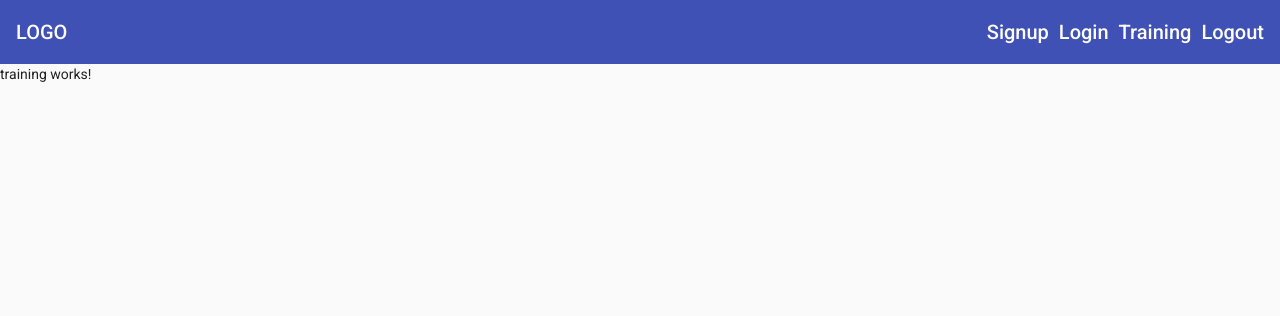
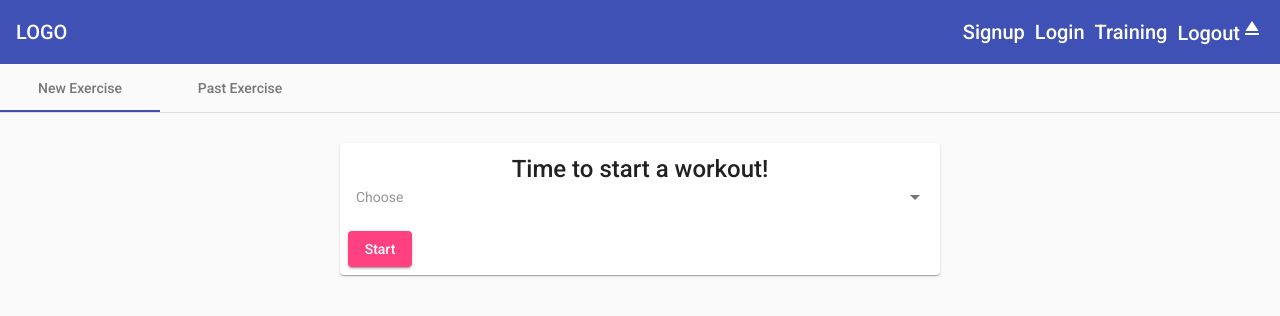
Before and after one commit to RahulSainy/tranning-App, an Angular app in the folder Traning-App/: page /training in a window 1280 px wide. Shown: the top 316 px of the page. Built offline with nearby package versions, Linux system fonts and the light colour scheme.

Commit message:
Started - 1 Dec, 2020

```diff
--- a/Traning-App/src/app/app.component.html
+++ b/Traning-App/src/app/app.component.html
@@ -11,12 +11,21 @@
          </div>
 
 
-        <!-- <mat-nav-list>
+         <!-- <mat-nav-list>
+            <a mat-list-item routerLink="/signup">
+              <mat-icon> face</mat-icon> Signup</a
+            >
+            <a mat-list-item routerLink="/login"> <mat-icon> face</mat-icon> input</a>
+            <a mat-list-item routerLink="/training">
+              <mat-icon> fitness_center</mat-icon> Training</a
+            >
 
-<a routerLink="/signup">Signup</a>
-<a routerLink="/login">Login</a>
-<a routerLink="/training">Training</a>
-        </mat-nav-list> -->
+            <mat-list-item>
+              <button mat-icon-button (click)="sidenav.close()">
+                <mat-icon>eject</mat-icon> Logout
+              </button>
+            </mat-list-item>
+          </mat-nav-list> -->
     </mat-sidenav>
     <mat-sidenav-content>
         <mat-toolbar color="primary">
@@ -29,7 +38,7 @@
                <li><a routerLink="/signup">Signup</a></li>
                <li><a routerLink="/login">Login</a></li>
                <li><a routerLink="/training">Training</a></li>
-               <li><a routerLink="/">Logout</a></li>
+               <li><a routerLink="/">Logout<mat-icon>eject</mat-icon></a></li>
 
            </ul>
 
--- a/Traning-App/src/app/training/new-training/new-training.component.css
+++ b/Traning-App/src/app/training/new-training/new-training.component.css
@@ -0,0 +1,3 @@
+.new-training{
+    padding: 30px;
+}
--- a/Traning-App/src/app/training/new-training/new-training.component.html
+++ b/Traning-App/src/app/training/new-training/new-training.component.html
@@ -1 +1,24 @@
-<p>new-training works!</p>
+<section class="new-training" fxLayout fxLayoutAlign="center">
+<mat-card fxFlex.xs="100%" fxFlex="600px">
+<mat-card-title fxLayoutAlign="center">Time to start a workout!</mat-card-title>
+<mat-card-content fxLayoutAlign="center">
+    <mat-select placeholder="Choose">
+        <mat-option value="crunches">
+            Crunches
+        </mat-option>
+        <mat-option value="touch-toes">
+            Touch Toes
+        </mat-option>
+        <mat-option value="side-lunges">
+            Side Lunges
+        </mat-option>
+        <mat-option value="burpees">
+            Burpees
+        </mat-option>
+      </mat-select>
+</mat-card-content>
+<mat-card-actions>
+    <button type="submit" mat-raised-button color="accent" fxLayoutAlign="center" (click)="onStartTraining()">Start</button>
+</mat-card-actions>
+</mat-card>
+</section>
--- a/Traning-App/src/app/training/new-training/new-training.component.ts
+++ b/Traning-App/src/app/training/new-training/new-training.component.ts
@@ -1,4 +1,4 @@
-import { Component, OnInit } from '@angular/core';
+import { Component, OnInit,EventEmitter, Output } from '@angular/core';
 
 @Component({
   selector: 'app-new-training',
@@ -6,10 +6,12 @@
   styleUrls: ['./new-training.component.css']
 })
 export class NewTrainingComponent implements OnInit {
-
+@Output() trainingStart = new EventEmitter<void>();
   constructor() { }
 
   ngOnInit(): void {
   }
-
+  onStartTraining(){
+    this.trainingStart.emit();
+  }
 }
--- a/Traning-App/src/app/training/training.component.html
+++ b/Traning-App/src/app/training/training.component.html
@@ -1 +1,5 @@
-<p>training works!</p>
+<mat-tab-group *ngIf="!ongoingTraining">
+    <mat-tab label="New Exercise"><app-new-training (trainingStart)="ongoingTraining = true"></app-new-training></mat-tab>
+    <mat-tab label="Past Exercise"><app-past-training></app-past-training> </mat-tab>
+  </mat-tab-group>
+  <app-current-training *ngIf ="ongoingTraining"></app-current-training>
--- a/Traning-App/src/app/training/training.component.ts
+++ b/Traning-App/src/app/training/training.component.ts
@@ -6,6 +6,7 @@
   styleUrls: ['./training.component.css']
 })
 export class TrainingComponent implements OnInit {
+ongoingTraining = false;
 
   constructor() { }
 
--- a/Traning-App/src/app/welcome/welcome.component.html
+++ b/Traning-App/src/app/welcome/welcome.component.html
@@ -1 +1,14 @@
-<p>welcome works!</p>
+<div class="welcome" fxLayout ="column" fxLayout.gt-sm="row" fxLayoutGap.gt-sm = "20px"fxLayoutAlign =" center center">
+    <section>
+      <h1>ACTIVITY</h1>
+      <p>Stay active and enjoy better health and more fun!</p>
+    </section>
+    <section>
+      <h1>COMMUNITY</h1>
+      <p>Get to know other people who share your passion!</p>
+    </section>
+    <section>
+      <h1>CHALLENGES</h1>
+      <p>Never stop! Dive into new challenges every day</p>
+    </section>
+  </div>
```
Also changed, not shown: Traning-App/src/app/material.module.ts (+13 -0 lines).
